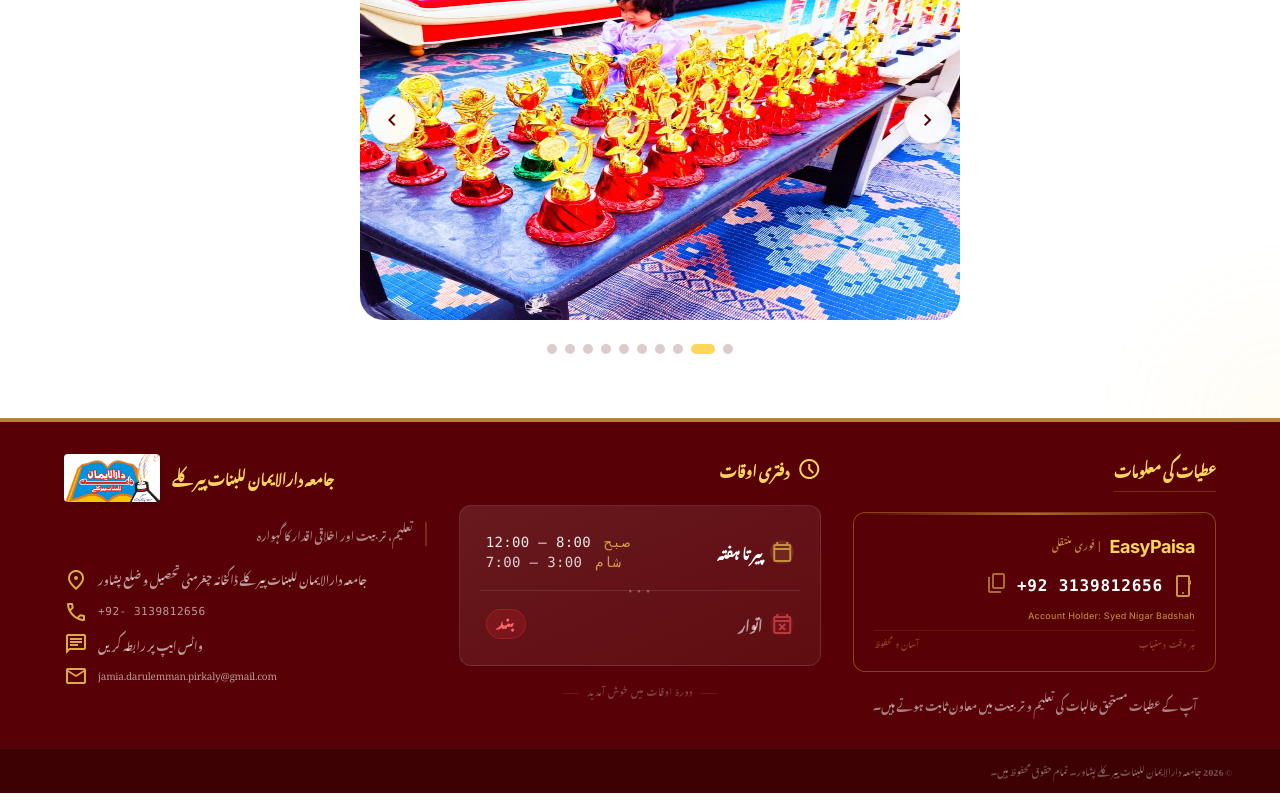
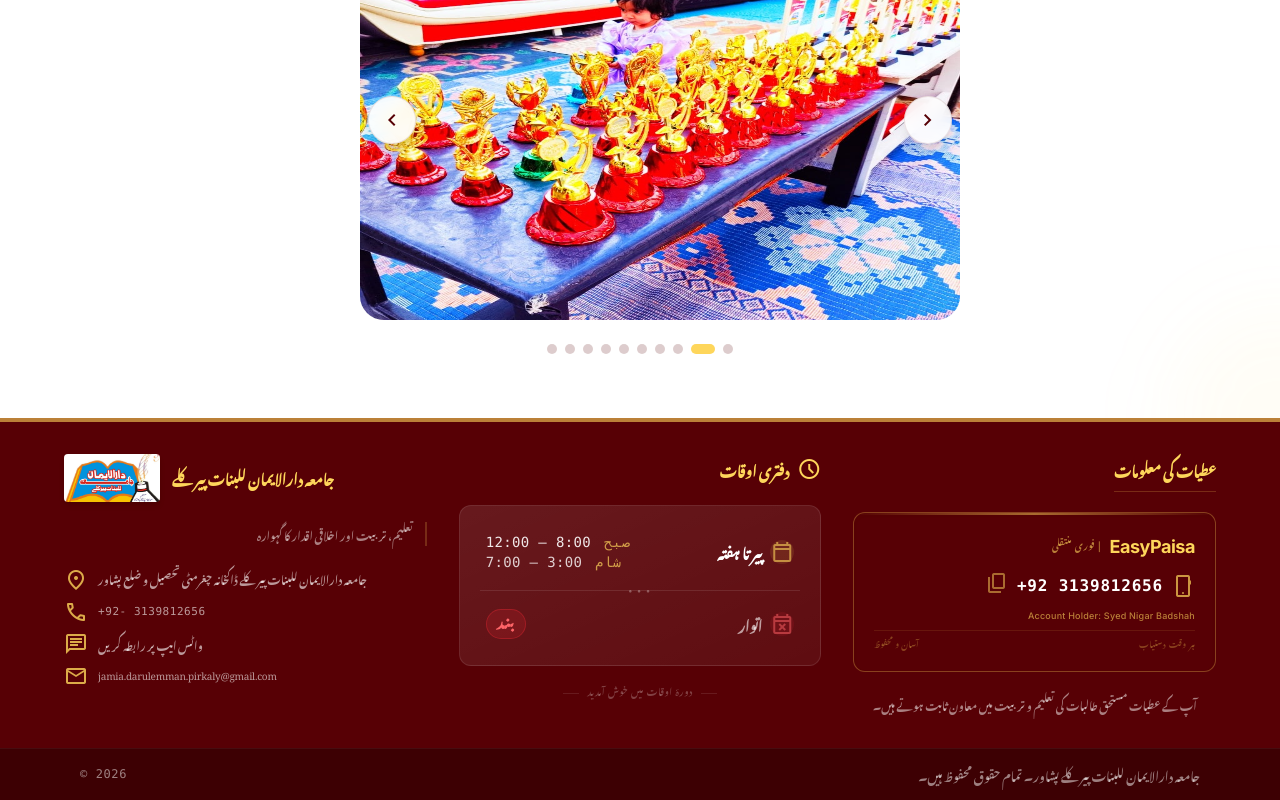
Before and after one commit to Haneef-Ur-Rahman/Jamia.Darul.Iman.Lilbanat.Pirkalay, a React (Vite) app: page / in a window 1280 px wide. Shown: the part 3034-3834 px from the top of the page. Built offline with nearby package versions, Linux system fonts and the light colour scheme; no server answers; a web font is replaced by a local one.

Commit message:
Refactor footer component layout and text

```diff
--- a/src/components/Footer.jsx
+++ b/src/components/Footer.jsx
@@ -444,11 +444,14 @@ function Footer() {
       {/* Bottom bar */}
       <div className="bg-black/30 py-2 md:py-3 lg:py-3 border-t border-white/5 text-center">
         <div className="max-w-7xl mx-auto px-4 md:px-8 lg:px-12 flex flex-col md:flex-row justify-between items-center gap-1.5 text-white/30 text-[8px] md:text-[9px] font-medium">
-          <p className="urdu-text text-center md:text-right">
-            © {new Date().getFullYear()} جامعہ دارالایمان للبنات پیرکلے پشاور۔ تمام حقوق محفوظ ہیں۔
-
-
-          </p>
+        <div className="w-full flex flex-col md:flex-row justify-between items-center gap-2 px-4 md:px-8 text-white/50 text-[10px] md:text-xs">
+  <p className="urdu-text">
+    جامعہ دارالایمان للبنات پیرکلے پشاور۔ تمام حقوق محفوظ ہیں۔
+  </p>
+  <p className="font-mono tracking-wider" dir="ltr">
+    © {new Date().getFullYear()}
+  </p>
+</div>
         </div>
       </div>
 
```
